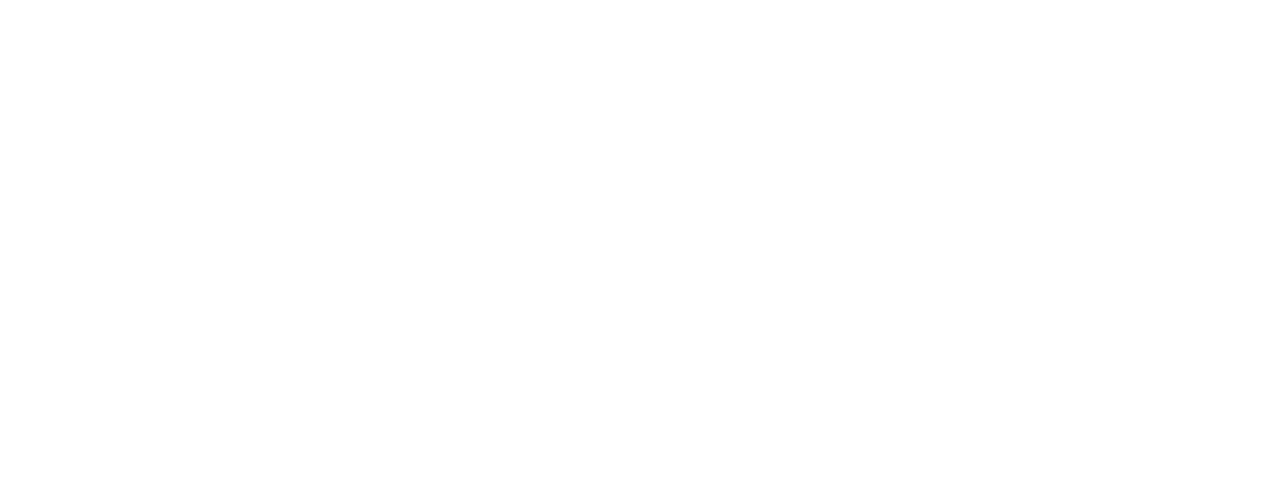
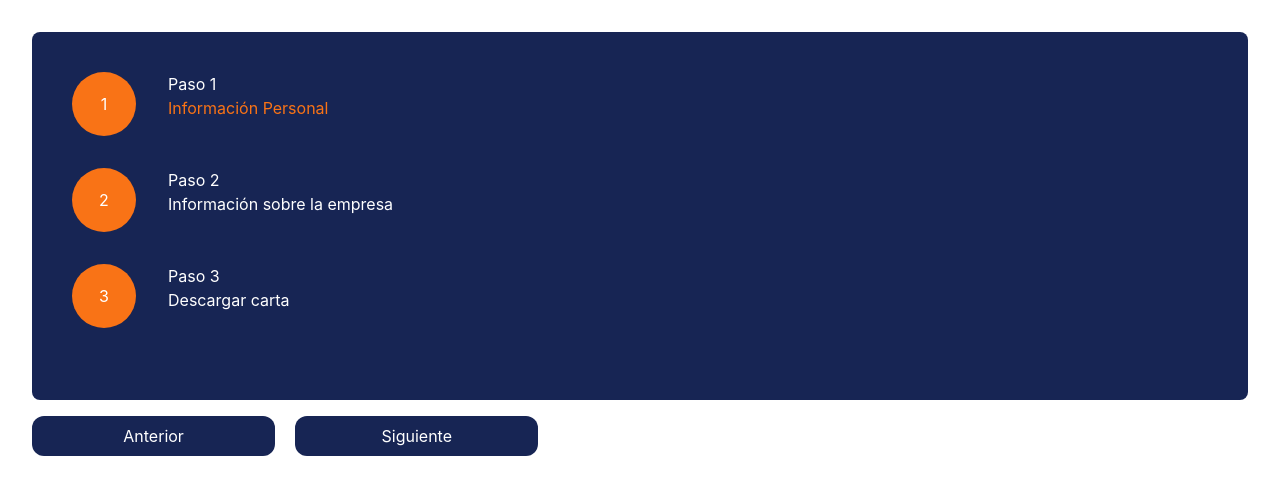
Before and after one commit to devmatchworking/hackaton-tribu1-frontend, a React (Vite) app: page / in a window 1280 px wide. Shown: the top 494 px of the page. Built offline with nearby package versions, Linux system fonts and the light colour scheme.

Commit message:
buttons and menu components

```diff
--- a/src/App.jsx
+++ b/src/App.jsx
@@ -1,16 +1,19 @@
-import { useState } from 'react'
-import reactLogo from './assets/react.svg'
-import viteLogo from '/vite.svg'
-import './App.css'
+import { useState } from "react";
+import reactLogo from "./assets/react.svg";
+import viteLogo from "/vite.svg";
+
+import { Menu } from "./components/MenuComponent/Menu.jsx";
+import { Button } from "./components/ButtonComponent/Button.jsx";
+
+import "./App.css";
 
 function App() {
-
-
   return (
     <>
-
+      <Menu></Menu>
+      <Button></Button>
     </>
-  )
+  );
 }
 
-export default App
+export default App;
--- /dev/null
+++ b/src/components/ButtonComponent/Button.css
@@ -0,0 +1,15 @@
+@tailwind base;
+@tailwind components;
+@tailwind utilities;
+
+
+@layer components{
+
+    .buttons {
+        @apply flex gap-5;
+    }
+
+    .button{
+        @apply bg-blue-950 text-white rounded-xl p-2 w-1/5 mt-4;
+  }
+}
--- /dev/null
+++ b/src/components/ButtonComponent/Button.jsx
@@ -0,0 +1,10 @@
+import "./Button.css";
+
+export function Button() {
+  return (
+    <div className="buttons">
+      <button className="button">Anterior</button>
+      <button className="button">Siguiente</button>
+    </div>
+  );
+}
--- /dev/null
+++ b/src/components/MenuComponent/Menu.css
@@ -0,0 +1,31 @@
+@tailwind base;
+@tailwind components;
+@tailwind utilities;
+
+
+@layer components{
+
+    *{
+        @apply text-white;
+    }
+
+  .container{
+    @apply flex flex-col bg-blue-950 rounded-lg p-10 w-2/5;
+  }
+
+  .selection {
+    @apply flex mb-8;
+  }
+
+  .number {
+    @apply bg-orange-500 p-2 rounded-full w-16 h-16 content-center mr-8;
+  }
+
+  .step {
+    @apply text-left;
+  }
+
+  .information {
+    @apply text-left;
+  }
+}
--- /dev/null
+++ b/src/components/MenuComponent/Menu.jsx
@@ -0,0 +1,33 @@
+import "./Menu.css";
+
+export function Menu() {
+  return (
+    <section className="container">
+      <div className="selection">
+        <span className="number">1</span>
+        <div>
+          <h2 className="step">Paso 1</h2>
+          <span className="information text-orange-500">
+            Información Personal
+          </span>
+        </div>
+      </div>
+
+      <div className="selection">
+        <span className="number">2</span>
+        <div>
+          <h2 className="step">Paso 2</h2>
+          <span className="information">Información sobre la empresa</span>
+        </div>
+      </div>
+
+      <div className="selection">
+        <span className="number">3</span>
+        <div>
+          <h2 className="step">Paso 3</h2>
+          <span className="information">Descargar carta</span>
+        </div>
+      </div>
+    </section>
+  );
+}
```
